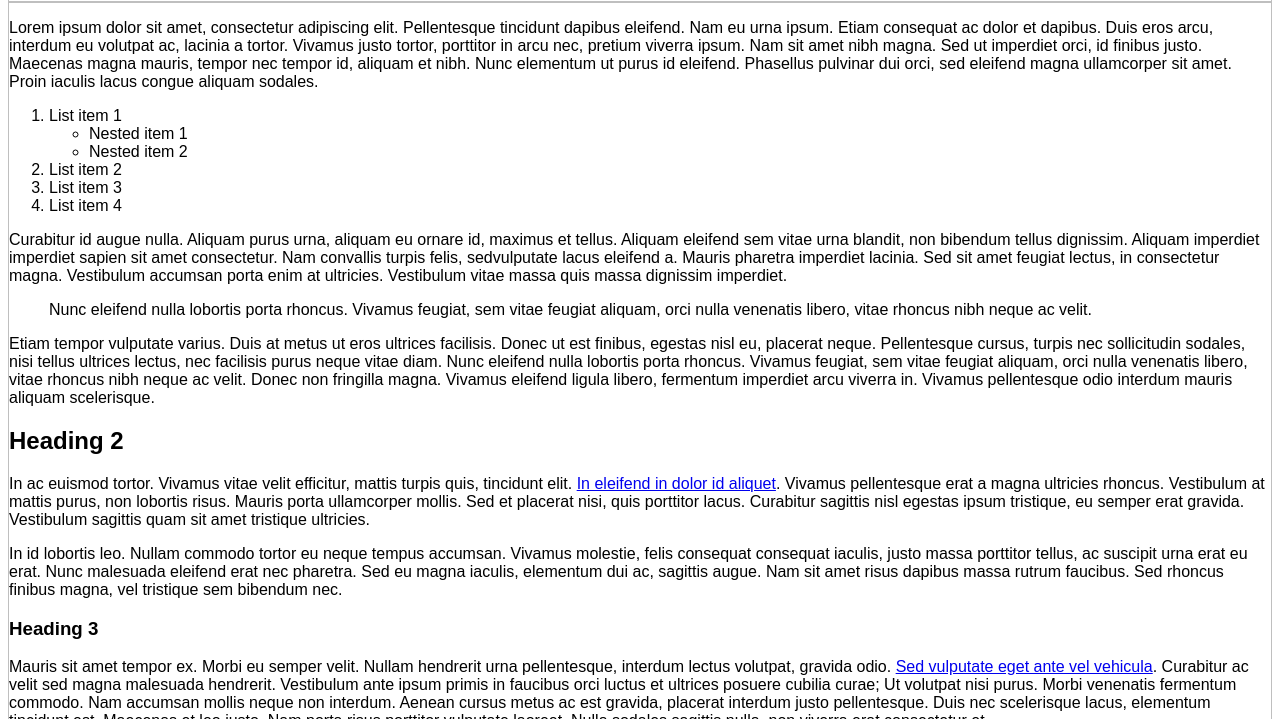
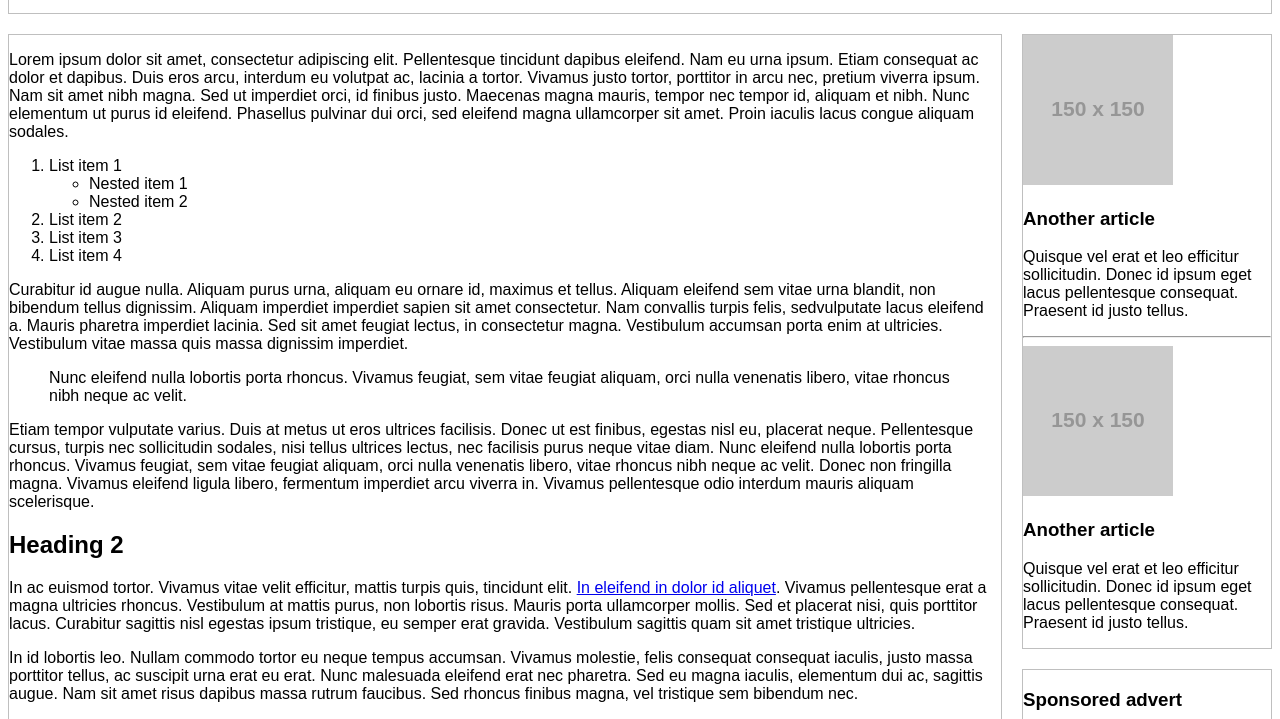
Before and after one commit to michaelgearon/Tiny-CSS-Projects, a plain HTML site: page chapter-02/before/index.html in a window 1280 px wide. Shown: the part 137-856 px from the top of the page. Drawn offline with Linux system fonts and the light colour scheme; files that its build step writes are made by us from their sources; placeholder pictures from the web are drawn by us.

Commit message:
Update index.html

```diff
--- a/chapter-02/before/index.html
+++ b/chapter-02/before/index.html
@@ -7,7 +7,7 @@
 
     <title>Chapter 2 - Designing a layout using CSS grids</title>
 
-    <link rel="stylesheet" href="style.css?v=1.0">
+    <link rel="stylesheet" href="styles.css?v=1.0">
 
   </head>
 
```
